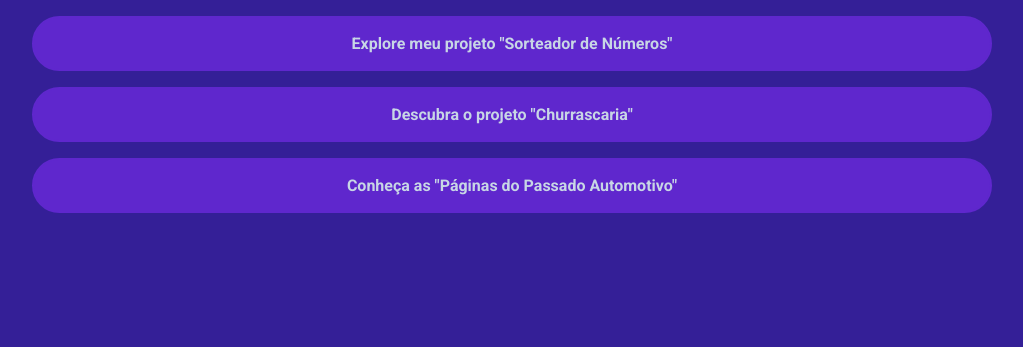
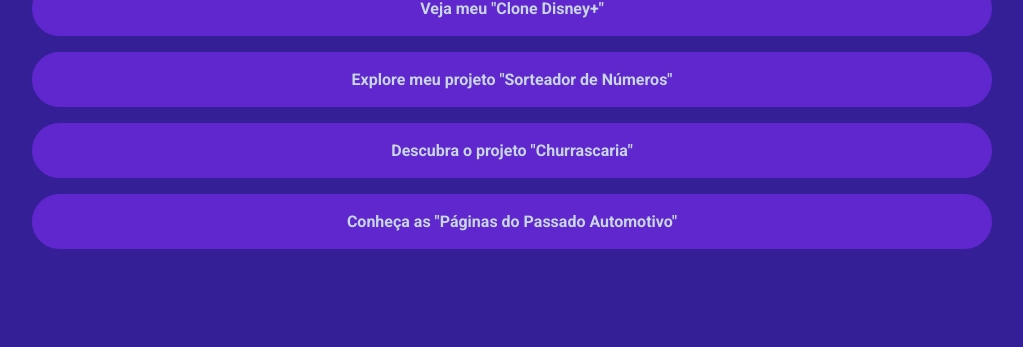
Before and after one commit to BrunoLucizano/LESS, a website: page index.html in a window 1280 px wide. Shown: the part 453-800 px from the top of the page, without its empty margins (128-1151 px from the left). Drawn offline with Linux system fonts and the light colour scheme.

Commit message:
alterando projetos

```diff
--- a/index.html
+++ b/index.html
@@ -34,6 +34,11 @@
         <nav>
             <ul class="projects-list">
                 <li class="projects-list-item">
+                    <a href="https://clone-disneyplus-l3fc.vercel.app" target="_blank">
+                        Veja meu "Clone Disney+"
+                    </a>
+                </li>
+                <li class="projects-list-item">
                     <a href="https://sorteadorgruntbruno-delta.vercel.app" target="_blank">
                         Explore meu projeto "Sorteador de Números"
                     </a>
```
